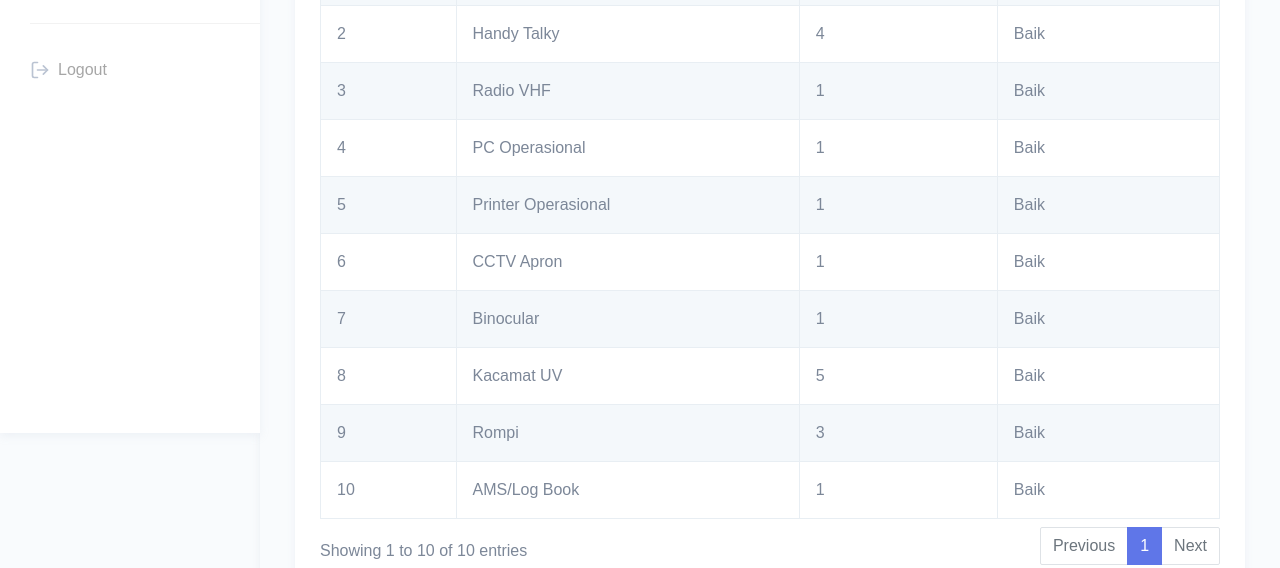
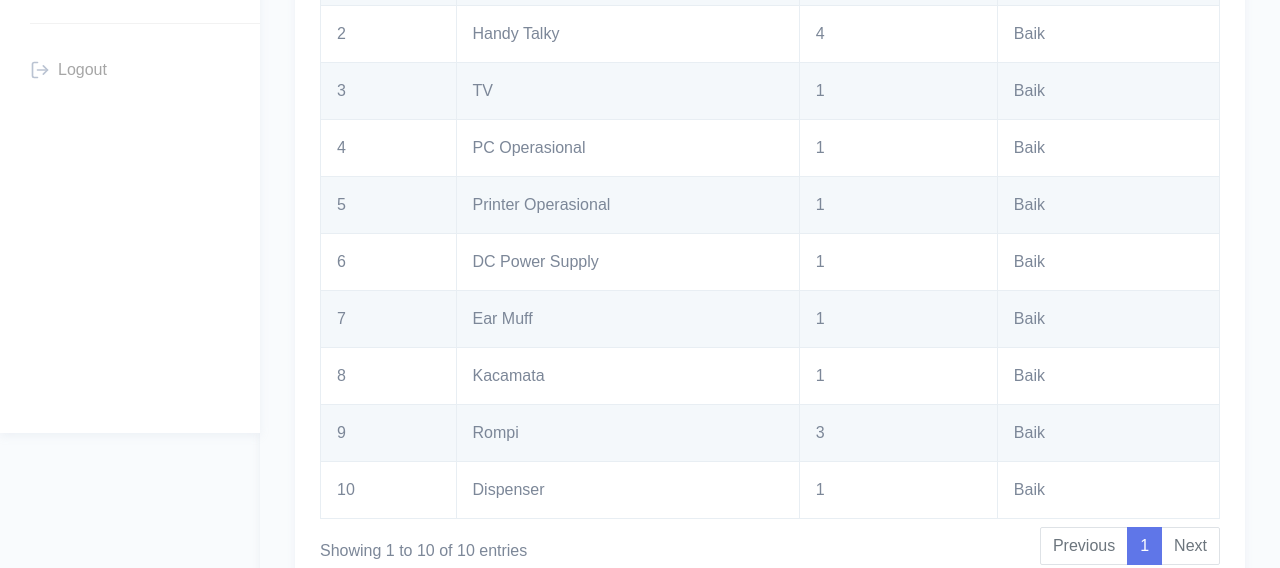
Before and after one commit to DARS-Kalimarau/DARS-Kalimarau.github.io, a website: page src/html/datainventaris.html in a window 1280 px wide. Shown: the part 367-935 px from the top of the page. Drawn offline with Linux system fonts and the light colour scheme; files whose address does not match are found by name; a web font is replaced by a local one.

Commit message:
Update datainventaris.html

```diff
--- a/src/html/datainventaris.html
+++ b/src/html/datainventaris.html
@@ -299,7 +299,7 @@
                                             </tr>
                                             <tr>
                                                 <td>3</td>
-                                                <td>Radio VHF</td>
+                                                <td>TV</td>
                                                 <td>1</td>
                                                 <td>Baik</td>
 
@@ -320,22 +320,22 @@
                                             </tr>
                                             <tr>
                                                 <td>6</td>
-                                                <td>CCTV Apron</td>
+                                                <td>DC Power Supply</td>
                                                 <td>1</td>
                                                 <td>Baik</td>
 
                                             </tr>
                                             <tr>
                                                 <td>7</td>
-                                                <td>Binocular</td>
+                                                <td>Ear Muff</td>
                                                 <td>1</td>
                                                 <td>Baik</td>
 
                                             </tr>
                                             <tr>
                                                 <td>8</td>
-                                                <td>Kacamat UV</td>
-                                                <td>5</td>
+                                                <td>Kacamata</td>
+                                                <td>1</td>
                                                 <td>Baik</td>
 
                                             </tr>
@@ -348,7 +348,7 @@
                                             </tr>
                                             <tr>
                                                 <td>10</td>
-                                                <td>AMS/Log Book</td>
+                                                <td>Dispenser</td>
                                                 <td>1</td>
                                                 <td>Baik</td>
 
```
